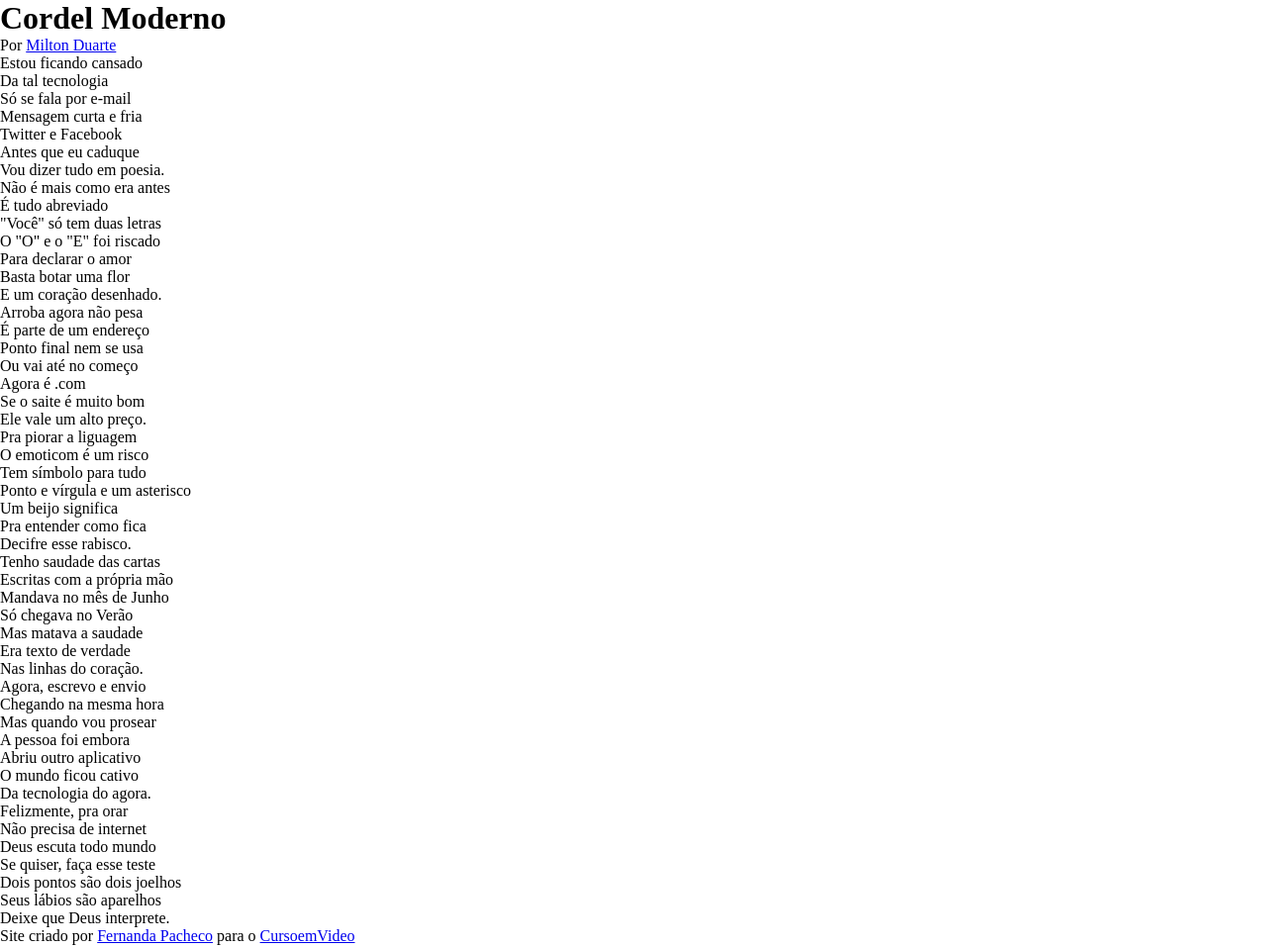
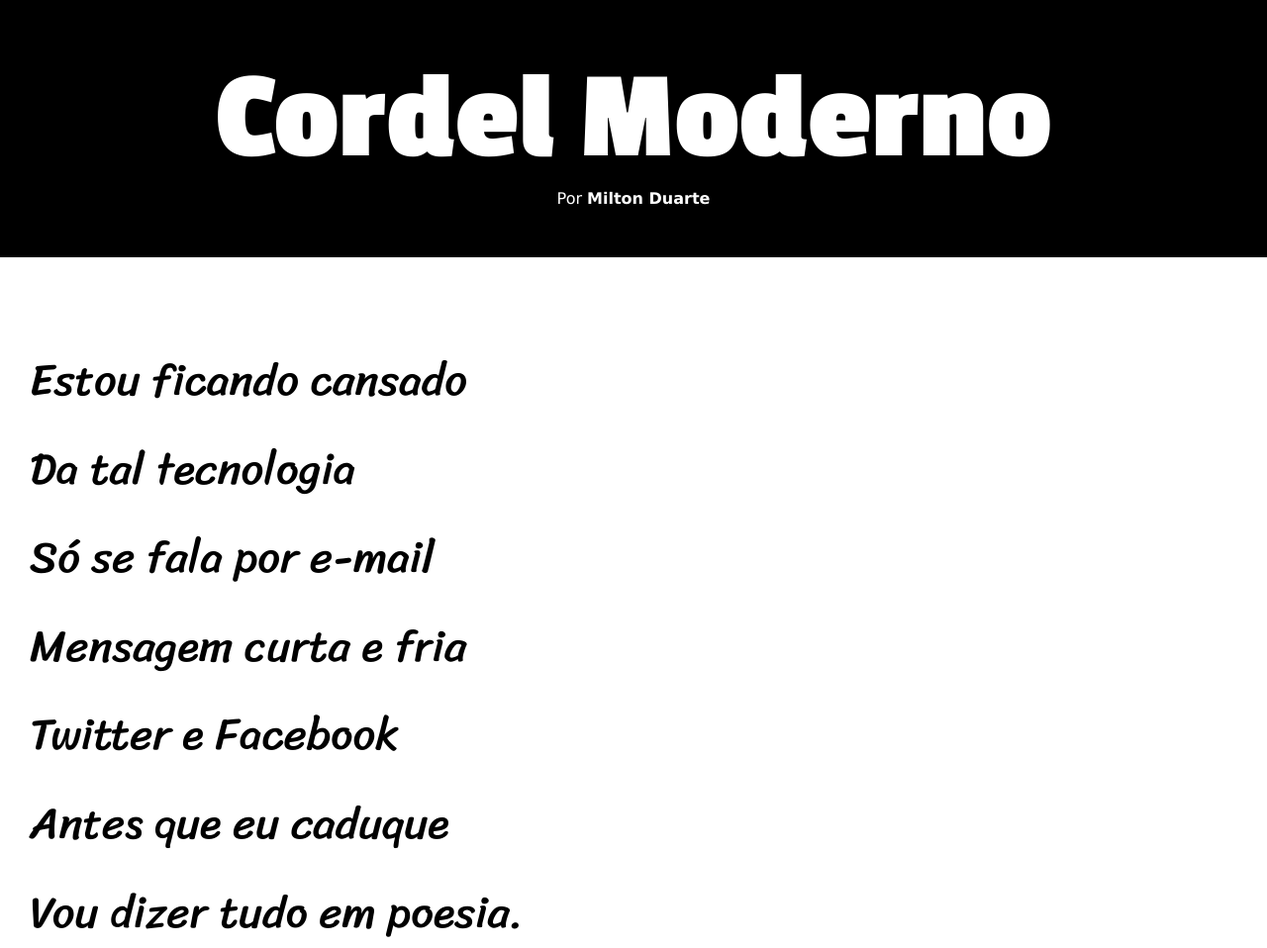
Before and after one commit to cafeef/HTML5, a plain HTML site: page desafios/d12/index.html in a window 1280 px wide. Shown: the top 958 px of the page at 99% size. Drawn offline with Linux system fonts and the light colour scheme.

Commit message:
fiz o style no css

```diff
--- a/desafios/d12/style.css
+++ b/desafios/d12/style.css
@@ -3,3 +3,69 @@
 * {
     margin: 0px;
 }
+
+:root {
+    --fonte-poesia: 'Sriracha';
+}
+
+header {
+    background-color: black;
+    text-align: center;
+}
+
+header h1 {
+    color: white;
+    font-family: 'Passion One';
+    padding-top: 50px;
+    font-size: 10vw;
+}
+
+header p {
+    color: white;
+    font-family: Verdana, Geneva, Tahoma, sans-serif;
+    padding-bottom: 50px;
+}
+
+header p a {
+    color: white;
+    font-weight: bold;
+    text-decoration: none;
+}
+
+header p a:hover {
+    text-decoration: underline;
+}
+
+section {
+    padding-top: 10vh;
+    padding-bottom: 10vh;
+    line-height: 2em;
+    padding-left: 30px;
+    font-family: var(--fonte-poesia);
+    font-size: 3.5vw;
+}
+
+section p {
+    padding-bottom: 2em;
+}
+
+footer {
+    background-color: black;
+    font-family: Verdana, Tahoma, sans-serif;
+    text-align: center;
+    padding: 10px;
+}
+
+footer p {
+    color: white;
+}
+
+footer p a {
+    color: white;
+    font-weight: bold;
+    text-decoration: none;
+}
+
+footer p a:hover {
+    text-decoration: underline;
+}
```
